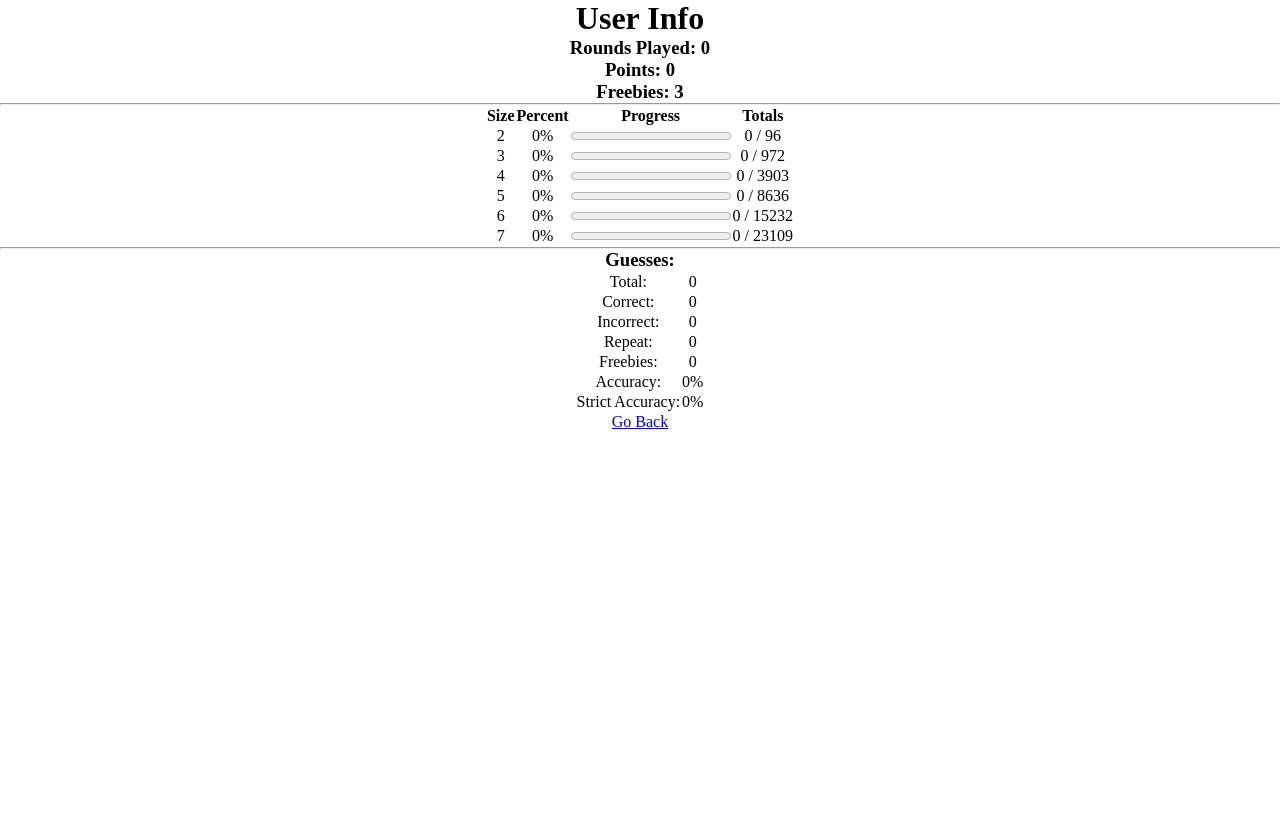
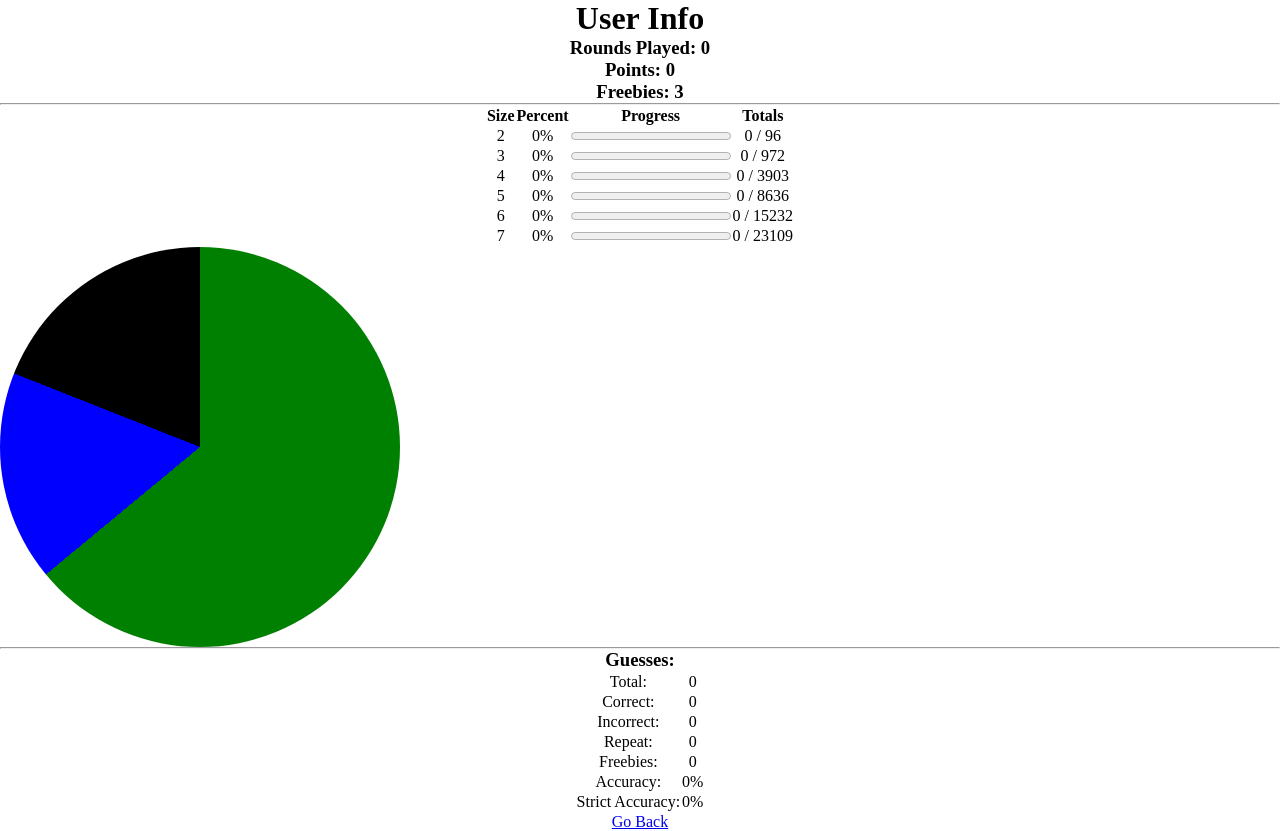
Before and after one commit to JordanKarp/Anagramer-JS, a React (Vite) app: page /user in a window 1280 px wide. Before the commit the page ends 800 px from the top, so only its background shows below. Built offline with nearby package versions, Linux system fonts and the light colour scheme.

Commit message:
Pie char attempt

```diff
--- a/src/App.css
+++ b/src/App.css
@@ -108,3 +108,10 @@ input[type=number]::-webkit-outer-spin-button {
 table {
   margin: auto;
 }
+
+.pie {
+    width: 400px;
+    height: 400px;
+    background-image: conic-gradient(green 64%, blue 64%, blue 81%, black 81%);
+    border-radius: 50%
+}
--- a/src/components/UserWordsFound.jsx
+++ b/src/components/UserWordsFound.jsx
@@ -3,8 +3,9 @@
 // import formatNumber from "../utils/formatNumber"
 import formatPercent from "../utils/formatPercent"
 
-const UserWordsFound = ({vocabNumbers, dictNumbers}) => {
+const UserWordsFoundData = ({vocabNumbers, dictNumbers}) => {
     return (
+      <>
         <table>
           <tbody>
             <tr>
@@ -51,7 +52,9 @@ const UserWordsFound = ({vocabNumbers, dictNumbers}) => {
             </tr>
           </tbody>
         </table>
+        <div className="pie"></div>
+      </>
     )
 }
 
-export default UserWordsFound
+export default UserWordsFoundData
--- a/src/pages/UserPage.jsx
+++ b/src/pages/UserPage.jsx
@@ -6,7 +6,7 @@ import data from "../../data/wordListDict-short.json"
 import formatPercent from '../utils/formatPercent'
 import formatNumber from '../utils/formatNumber'
 import GameProgressBar from '../components/GameProgressBar'
-import UserWordsFound from '../components/UserWordsFound'
+import UserWordsFoundData from '../components/UserWordsFound'
 
 
 
@@ -41,7 +41,7 @@ function UserPage() {
       <h3>Points: {formatNumber(user.points)}</h3>
       <h3>Freebies: {user.freebies}</h3>
       <hr/>
-      <UserWordsFound vocabNumbers={vocabNumbers} dictNumbers={dictNumbers}/>
+      <UserWordsFoundData vocabNumbers={vocabNumbers} dictNumbers={dictNumbers}/>
       {/* <h3>Words found:</h3>
       <ul>
         <li>2 Letter Words: {formatPercent(vocabNumbers[2] / dictNumbers[2])}% ({vocabNumbers[2] || 0} / {dictNumbers[2]})</li>
```
Lines whose indentation alone changed are shown as unchanged.
